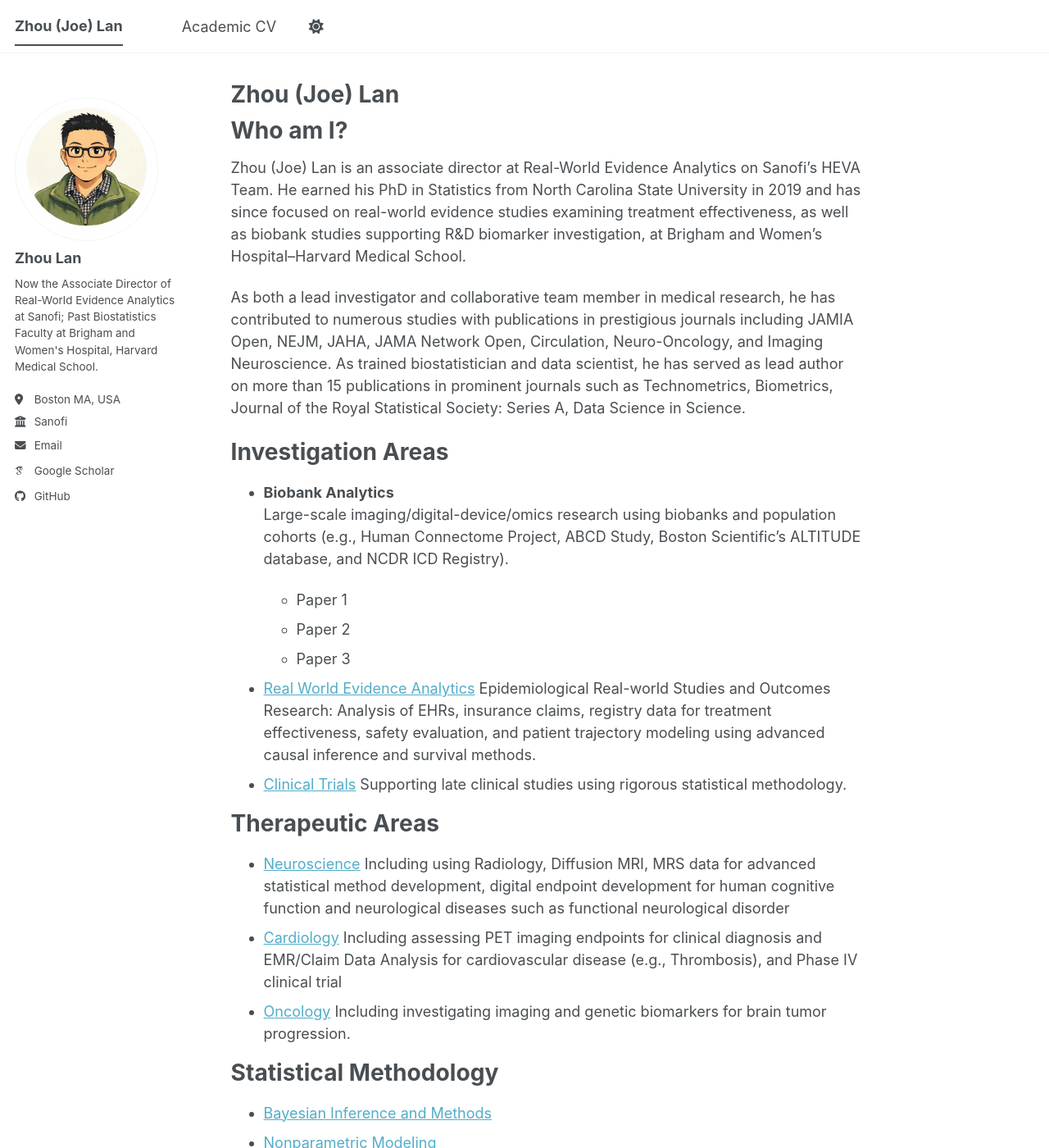
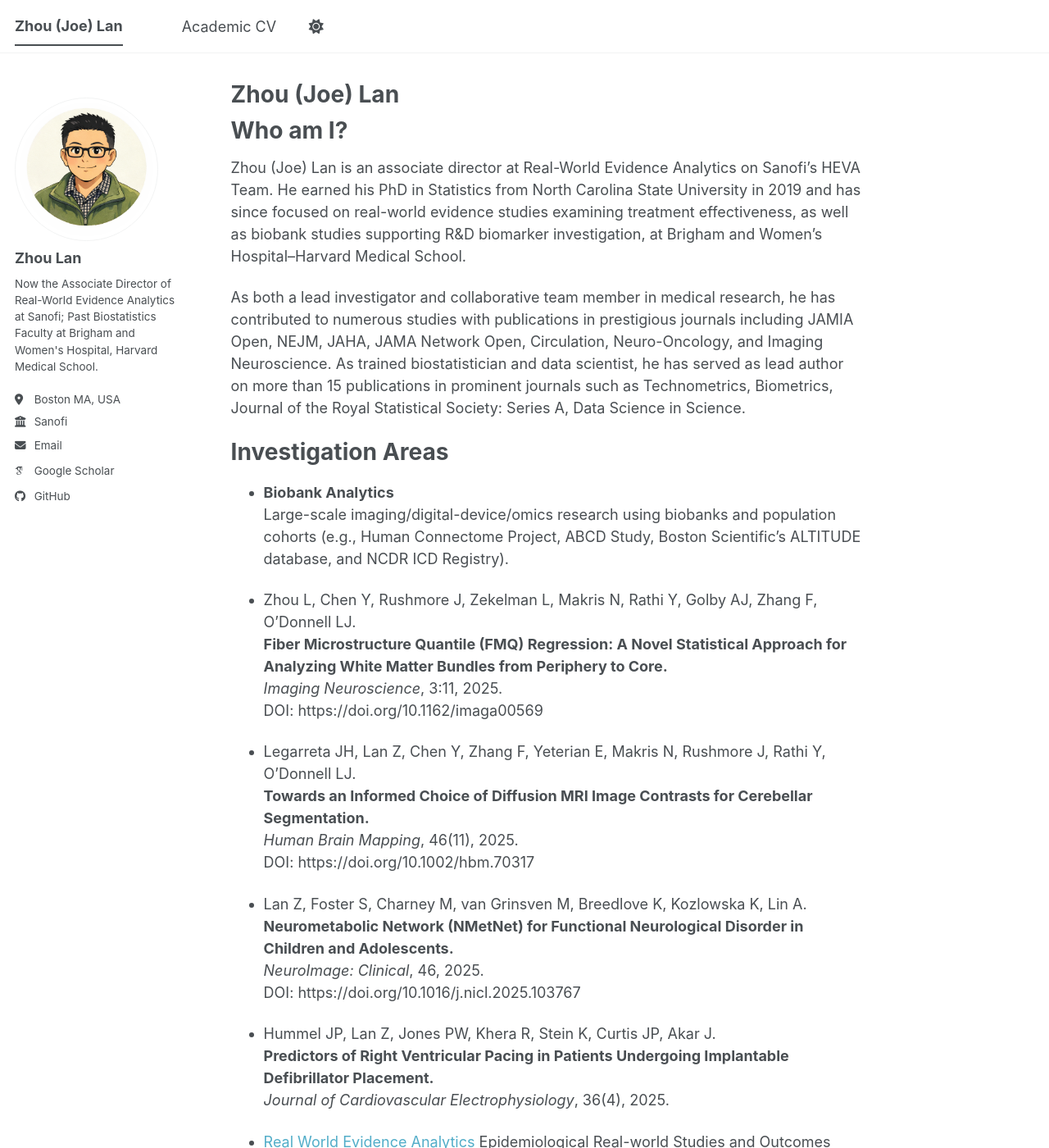
Before and after one commit to lanzhouBWH/lanzhoubwh.github.io, a Jekyll site: the page built from _pages/about.md, in a window 1280 px wide and 1400 px high. Shown: the whole window at 82% size. Built offline with Jekyll 4.4.1, drawn with Linux system fonts in a browser that asks for light colours; some web fonts are replaced; a script bundle is joined from its source files by our own code; library files that are not in the unit come from our copies.

Commit message:
Update about.md

```diff
--- a/_pages/about.md
+++ b/_pages/about.md
@@ -23,9 +23,27 @@
 - **Biobank Analytics**
   Large-scale imaging/digital-device/omics research using biobanks and population cohorts (e.g., Human Connectome Project, ABCD Study, Boston Scientific’s ALTITUDE database, and NCDR ICD Registry).
 
-  - Paper 1
-  - Paper 2
-  - Paper 3
+- Zhou L, Chen Y, Rushmore J, Zekelman L, Makris N, Rathi Y, Golby AJ, Zhang F, O’Donnell LJ.
+  **Fiber Microstructure Quantile (FMQ) Regression: A Novel Statistical Approach for Analyzing White Matter Bundles from Periphery to Core.**
+  *Imaging Neuroscience*, 3:11, 2025.
+  DOI: https://doi.org/10.1162/imaga00569
+
+- Legarreta JH, Lan Z, Chen Y, Zhang F, Yeterian E, Makris N, Rushmore J, Rathi Y, O’Donnell LJ.
+  **Towards an Informed Choice of Diffusion MRI Image Contrasts for Cerebellar Segmentation.**
+  *Human Brain Mapping*, 46(11), 2025.
+  DOI: https://doi.org/10.1002/hbm.70317
+
+- Lan Z, Foster S, Charney M, van Grinsven M, Breedlove K, Kozlowska K, Lin A.
+  **Neurometabolic Network (NMetNet) for Functional Neurological Disorder in Children and Adolescents.**
+  *NeuroImage: Clinical*, 46, 2025.
+  DOI: https://doi.org/10.1016/j.nicl.2025.103767
+
+
+- Hummel JP, Lan Z, Jones PW, Khera R, Stein K, Curtis JP, Akar J.
+  **Predictors of Right Ventricular Pacing in Patients Undergoing Implantable Defibrillator Placement.**
+  *Journal of Cardiovascular Electrophysiology*, 36(4), 2025.
+
+
 
 - [Real World Evidence Analytics]() Epidemiological Real-world Studies and Outcomes Research: Analysis of EHRs, insurance claims, registry data for treatment effectiveness, safety evaluation, and patient trajectory modeling using advanced causal inference and survival methods.
 - [Clinical Trials]() Supporting late clinical studies using rigorous statistical methodology.
```
